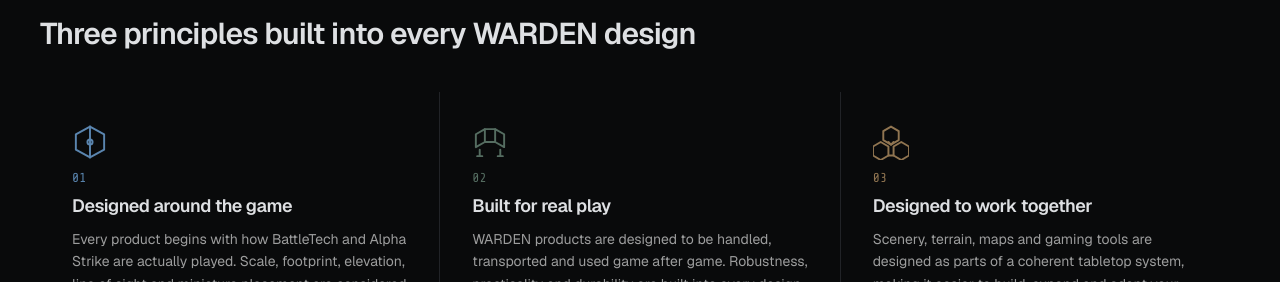
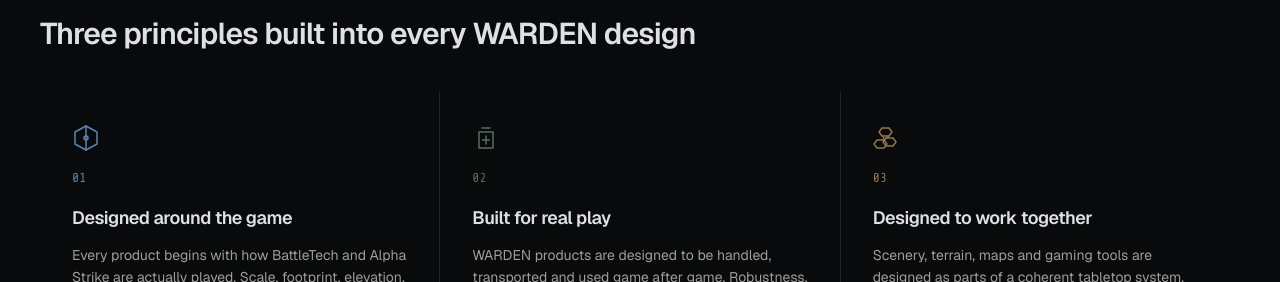
Before and after one commit to Warden3d/warden-platform, a Next.js app: page / in a window 1280 px wide. Shown: the part 782-1064 px from the top of the page. Built offline with nearby package versions, Linux system fonts and the light colour scheme; no server answers; the database is empty.

Commit message:
Revert "R060 — What Defines Us: iconos refinados"
This reverts commit dd75b3af3f61813c0034d9896d108787b8fc84bd.

```diff
--- a/src/app/(public)/page.tsx
+++ b/src/app/(public)/page.tsx
@@ -44,13 +44,13 @@
           <div className="grid gap-px bg-border sm:grid-cols-3">
             {/* 01 — Designed around the game */}
             <div className="bg-warden-carbon p-8">
-              <svg className="mb-2 size-9 text-warden-blue" viewBox="0 0 28 28" fill="none" stroke="currentColor" strokeWidth="1.5" strokeLinecap="round" strokeLinejoin="round">
+              <svg className="mb-4 size-7 text-warden-blue" viewBox="0 0 28 28" fill="none" stroke="currentColor" strokeWidth="1.5" strokeLinecap="round" strokeLinejoin="round">
                 <polygon points="14,2 25,8 25,20 14,26 3,20 3,8" />
                 <line x1="14" y1="2" x2="14" y2="26" />
                 <circle cx="14" cy="14" r="2" />
               </svg>
-              <span className="text-data text-warden-blue mb-1 block">{t("principle1.number")}</span>
-              <h3 className="text-lg font-semibold tracking-tight text-foreground mb-2 mt-0">
+              <span className="text-data text-warden-blue mb-4 block">{t("principle1.number")}</span>
+              <h3 className="text-lg font-semibold tracking-tight text-foreground mb-3">
                 {t("principle1.title")}
               </h3>
               <p className="text-sm text-white/60 leading-relaxed">
@@ -60,18 +60,14 @@
 
             {/* 02 — Built for real play */}
             <div className="bg-warden-carbon p-8">
-              <svg className="mb-2 size-9 text-warden-green" viewBox="0 0 28 28" fill="none" stroke="currentColor" strokeWidth="1.5" strokeLinecap="round" strokeLinejoin="round">
-                <path d="M3,8 L10,4 L10,14 L3,18 Z" />
-                <path d="M18,4 L25,8 L25,18 L18,14 Z" />
-                <line x1="10" y1="4" x2="18" y2="4" />
-                <line x1="10" y1="14" x2="18" y2="14" />
-                <line x1="6" y1="20" x2="6" y2="25" />
-                <line x1="22" y1="20" x2="22" y2="25" />
-                <line x1="4" y1="25" x2="8" y2="25" />
-                <line x1="20" y1="25" x2="24" y2="25" />
+              <svg className="mb-4 size-7 text-warden-green" viewBox="0 0 28 28" fill="none" stroke="currentColor" strokeWidth="1.5" strokeLinecap="round" strokeLinejoin="round">
+                <path d="M7,8 L21,8 L21,24 L7,24 Z" />
+                <path d="M10,4 L18,4" />
+                <line x1="14" y1="12" x2="14" y2="20" />
+                <line x1="10.5" y1="16" x2="17.5" y2="16" />
               </svg>
-              <span className="text-data text-warden-green mb-1 block">{t("principle2.number")}</span>
-              <h3 className="text-lg font-semibold tracking-tight text-foreground mb-2 mt-0">
+              <span className="text-data text-warden-green mb-4 block">{t("principle2.number")}</span>
+              <h3 className="text-lg font-semibold tracking-tight text-foreground mb-3">
                 {t("principle2.title")}
               </h3>
               <p className="text-sm text-white/60 leading-relaxed">
@@ -81,16 +77,15 @@
 
             {/* 03 — Designed to work together */}
             <div className="bg-warden-carbon p-8">
-              <svg className="mb-2 size-9 text-warden-ochre" viewBox="0 0 28 28" fill="none" stroke="currentColor" strokeWidth="1.5" strokeLinecap="round" strokeLinejoin="round">
-                <polygon points="14,2 20,5.5 20,12.5 14,16 8,12.5 8,5.5" />
-                <polygon points="6,14 12,17.5 12,24.5 6,28 0,24.5 0,17.5" />
-                <polygon points="22,14 28,17.5 28,24.5 22,28 16,24.5 16,17.5" />
-                <line x1="14" y1="16" x2="12" y2="14" />
-                <line x1="14" y1="16" x2="16" y2="14" />
-                <line x1="12" y1="24.5" x2="16" y2="24.5" />
+              <svg className="mb-4 size-7 text-warden-ochre" viewBox="0 0 28 28" fill="none" stroke="currentColor" strokeWidth="1.5" strokeLinecap="round" strokeLinejoin="round">
+                <polygon points="9,4 16,4 19,8 16,12 9,12 6,8" />
+                <polygon points="13,14 20,14 23,18 20,22 13,22 10,18" />
+                <polygon points="4,16 11,16 14,20 11,24 4,24 1,20" />
+                <line x1="16" y1="12" x2="13" y2="14" />
+                <line x1="10" y1="12" x2="11" y2="16" />
               </svg>
-              <span className="text-data text-warden-ochre mb-1 block">{t("principle3.number")}</span>
-              <h3 className="text-lg font-semibold tracking-tight text-foreground mb-2 mt-0">
+              <span className="text-data text-warden-ochre mb-4 block">{t("principle3.number")}</span>
+              <h3 className="text-lg font-semibold tracking-tight text-foreground mb-3">
                 {t("principle3.title")}
               </h3>
               <p className="text-sm text-white/60 leading-relaxed">
```
